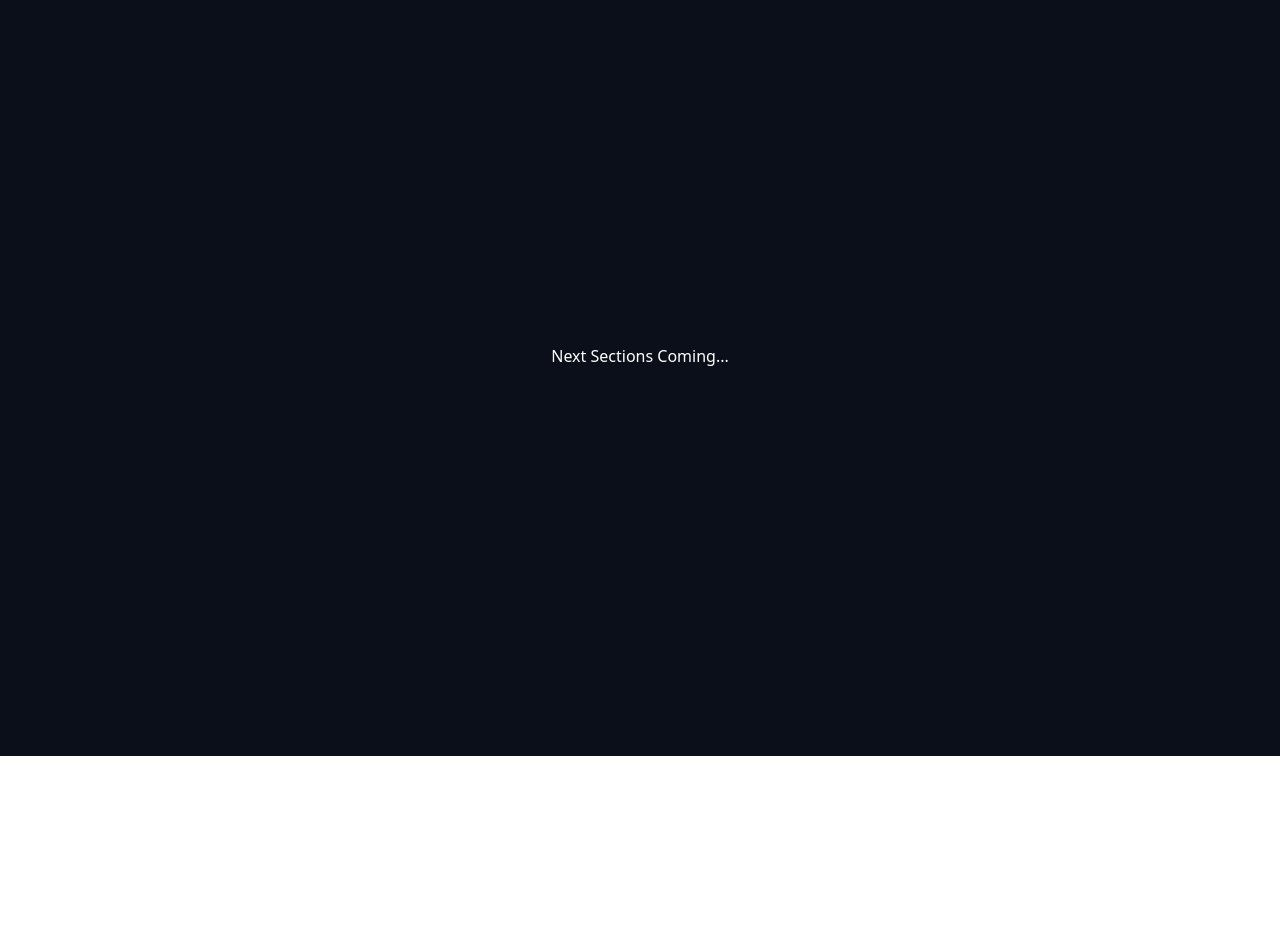
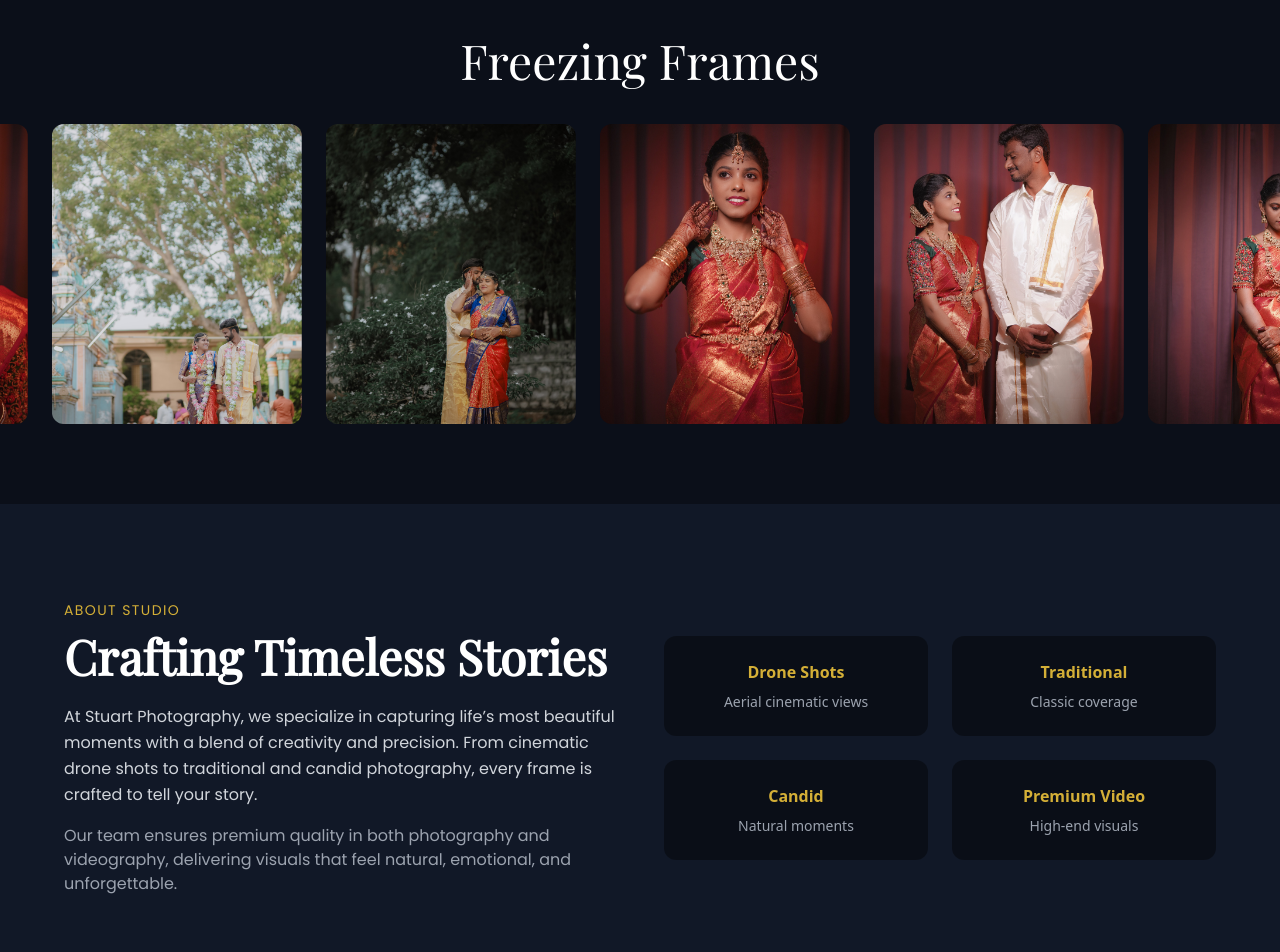
Before and after one commit to anantharjun672001-a11y/StuartPhotography, a React (Vite) app: page /landing in a window 1280 px wide. Shown: the part 1240-2192 px from the top of the page. Before the commit the page ends 1996 px from the top, so only its background shows below. Built offline with nearby package versions, Linux system fonts and the light colour scheme.

Commit message:
aboutSTudio,clientSliderpage styled perfectly

```diff
--- /dev/null
+++ b/src/components/AboutStudio.jsx
@@ -0,0 +1,69 @@
+import { motion } from "framer-motion";
+
+const AboutStudio = () => {
+  return (
+    <div className="bg-[#111827] text-white py-24 px-6">
+
+      <div className="max-w-6xl mx-auto grid md:grid-cols-2 gap-12 items-center">
+
+        {/* LEFT SIDE */}
+        <motion.div
+          initial={{ opacity: 0, x: -60 }}
+          whileInView={{ opacity: 1, x: 0 }}
+          transition={{ duration: 0.8 }}
+        >
+          <p className="text-[#D4AF37] uppercase tracking-widest text-sm font-poppins">
+            About Studio
+          </p>
+
+          <h2 className="text-3xl md:text-5xl font-playfair font-bold mt-3">
+            Crafting Timeless Stories
+          </h2>
+
+          <p className="mt-6 text-gray-300 font-poppins leading-relaxed">
+            At Stuart Photography, we specialize in capturing life’s most beautiful moments
+            with a blend of creativity and precision. From cinematic drone shots to
+            traditional and candid photography, every frame is crafted to tell your story.
+          </p>
+
+          <p className="mt-4 text-gray-400 font-poppins">
+            Our team ensures premium quality in both photography and videography, delivering
+            visuals that feel natural, emotional, and unforgettable.
+          </p>
+        </motion.div>
+
+        {/* RIGHT SIDE */}
+        <motion.div
+          initial={{ opacity: 0, x: 60 }}
+          whileInView={{ opacity: 1, x: 0 }}
+          transition={{ duration: 0.8 }}
+          className="grid grid-cols-2 gap-6"
+        >
+          <div className="bg-black/40 p-6 rounded-xl text-center hover:scale-105 transition">
+            <h3 className="text-[#D4AF37] font-bold">Drone Shots</h3>
+            <p className="text-gray-400 text-sm mt-2">Aerial cinematic views</p>
+          </div>
+
+          <div className="bg-black/40 p-6 rounded-xl text-center hover:scale-105 transition">
+            <h3 className="text-[#D4AF37] font-bold">Traditional</h3>
+            <p className="text-gray-400 text-sm mt-2">Classic coverage</p>
+          </div>
+
+          <div className="bg-black/40 p-6 rounded-xl text-center hover:scale-105 transition">
+            <h3 className="text-[#D4AF37] font-bold">Candid</h3>
+            <p className="text-gray-400 text-sm mt-2">Natural moments</p>
+          </div>
+
+          <div className="bg-black/40 p-6 rounded-xl text-center hover:scale-105 transition">
+            <h3 className="text-[#D4AF37] font-bold">Premium Video</h3>
+            <p className="text-gray-400 text-sm mt-2">High-end visuals</p>
+          </div>
+        </motion.div>
+
+      </div>
+
+    </div>
+  );
+};
+
+export default AboutStudio;
--- /dev/null
+++ b/src/components/ClientSlider.jsx
@@ -0,0 +1,53 @@
+import { motion } from "framer-motion";
+
+const images = [
+  "/images/b1.jpeg",
+  "/images/b2.jpeg",
+  "/images/d1.jpeg",
+  "/images/d2.jpeg",
+  "/images/e1.jpeg",
+  "/images/e2.jpeg",
+];
+
+const ClientSlider = () => {
+  return (
+    <div className="bg-[#0B0F19] py-20 overflow-hidden">
+
+      {/* TITLE */}
+      <h2 className="text-center text-white text-3xl md:text-5xl font-playfair mb-10">
+        Freezing Frames
+      </h2>
+
+      {/* SLIDER */}
+      <div className="relative w-full overflow-hidden">
+
+        <motion.div
+          className="flex gap-6 w-max"
+          animate={{ x: ["0%", "-50%"] }}
+          transition={{
+            repeat: Infinity,
+            duration: 20,
+            ease: "linear",
+          }}
+        >
+          {[...images, ...images].map((img, index) => (
+            <div
+              key={index}
+              className="min-w-[250px] h-[300px] rounded-xl overflow-hidden"
+            >
+              <img
+                src={img}
+                alt="client"
+                className="w-full h-full object-cover hover:scale-110 transition duration-300"
+              />
+            </div>
+          ))}
+        </motion.div>
+
+      </div>
+
+    </div>
+  );
+};
+
+export default ClientSlider;
--- a/src/pages/Landing.jsx
+++ b/src/pages/Landing.jsx
@@ -2,6 +2,8 @@ import React from "react";
 import Navbar from "../components/Navbar";
 import Hero from "../components/Hero";
 import Intro from "../components/Intro";
+import ClientSlider from "../components/ClientSlider";
+import AboutStudio from "../components/AboutStudio";
 
 const Landing = () => {
   return (
@@ -9,6 +11,8 @@ const Landing = () => {
       <Navbar />
       <Hero />
       <Intro/>
+      <ClientSlider/>
+      <AboutStudio/>
 
       {/* Next sections later */}
       <div className="h-screen bg-[#0B0F19] text-white flex items-center justify-center">
```
Also changed, not shown: 1 other file (tests, documents, lock files or other folders).
